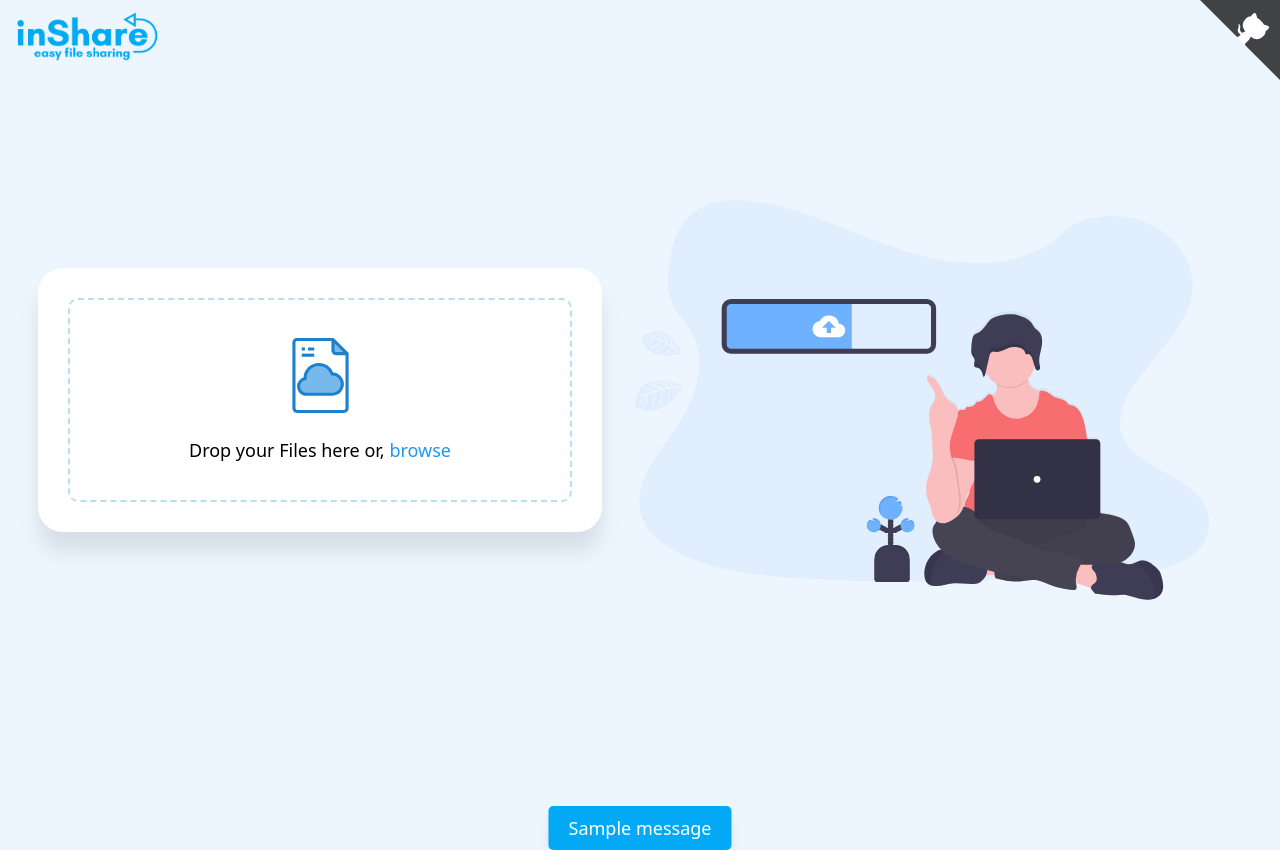
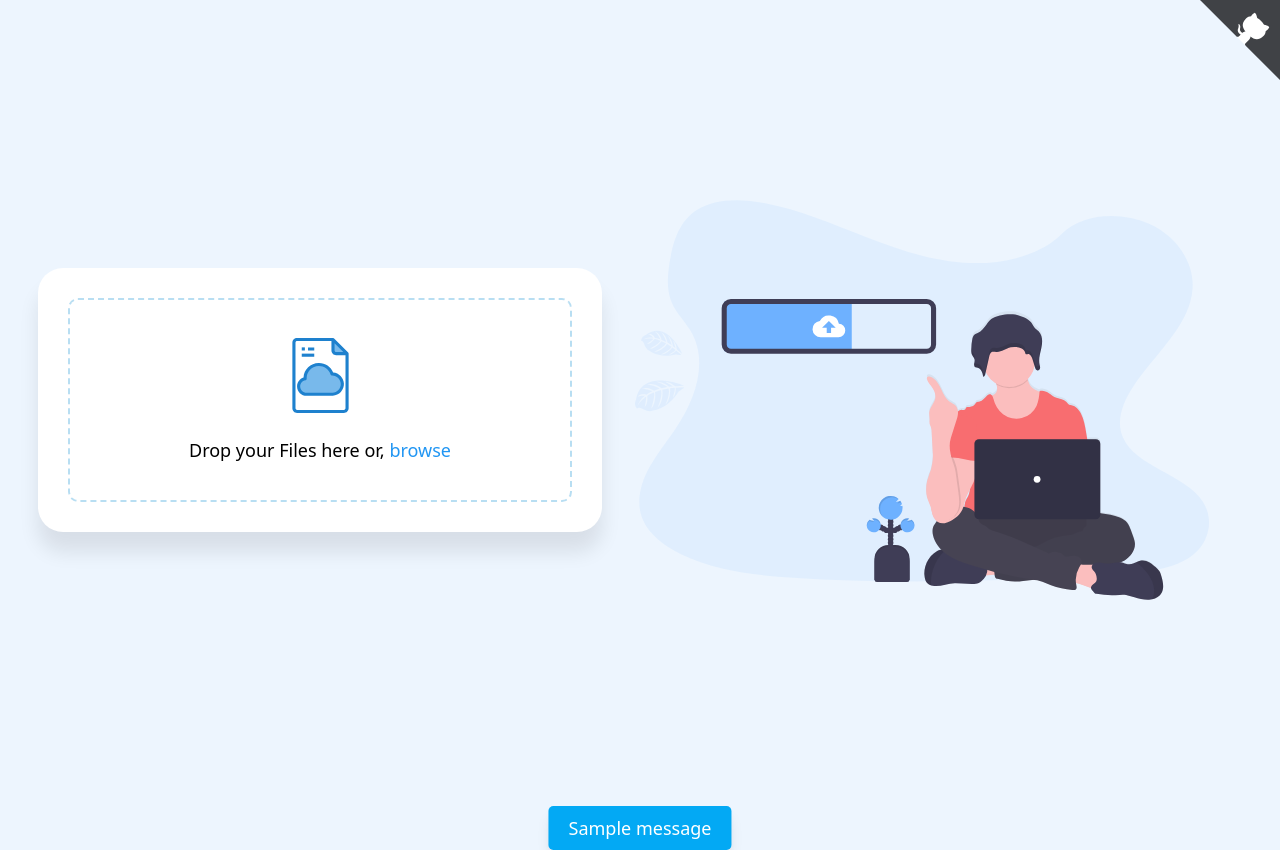
Before and after one commit to mitesh-200228/fileshare-frontend, a plain HTML site: page index.html in a window 1280 px wide. Drawn offline with Linux system fonts and the light colour scheme.

Commit message:
Update index.html

```diff
--- a/index.html
+++ b/index.html
@@ -10,7 +10,6 @@
 </head>
 
 <body>
-    <img src="./logo.png" alt="Inshare logo" class="logo">
     <section class="upload-container">
         <form action="">
             <div class="drop-zone">
```
